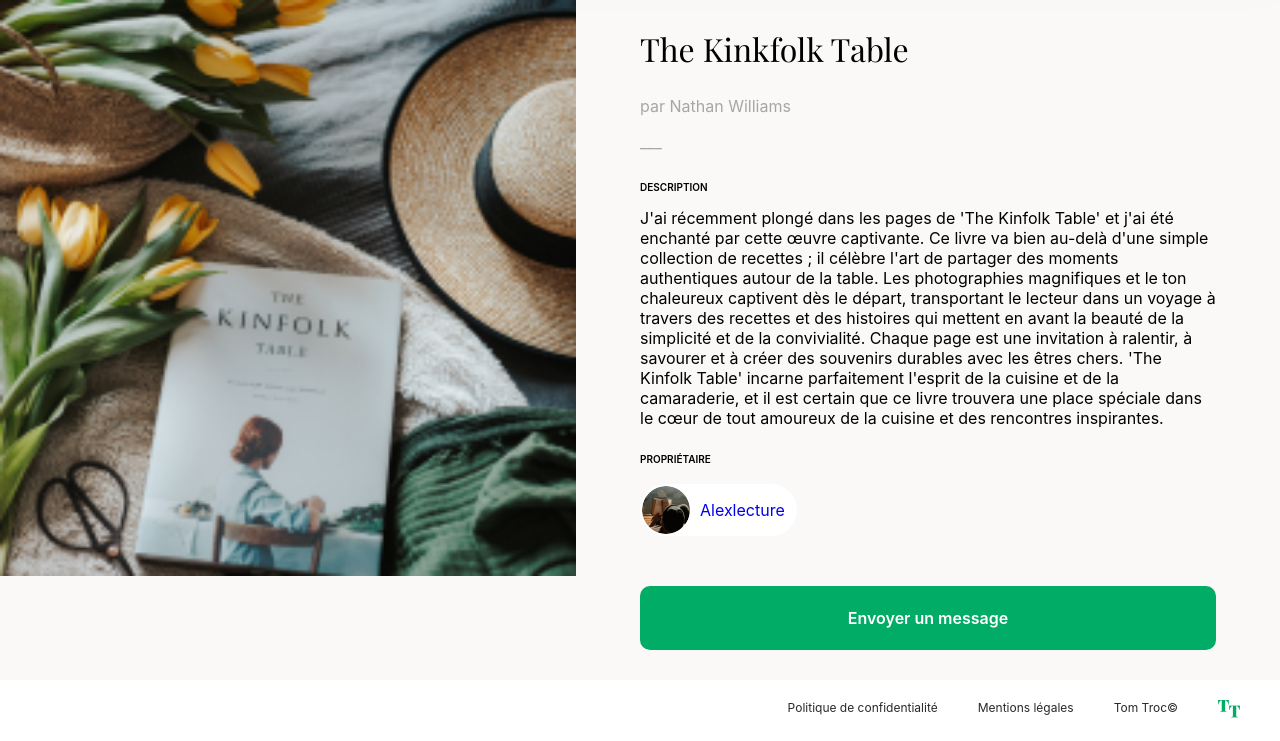
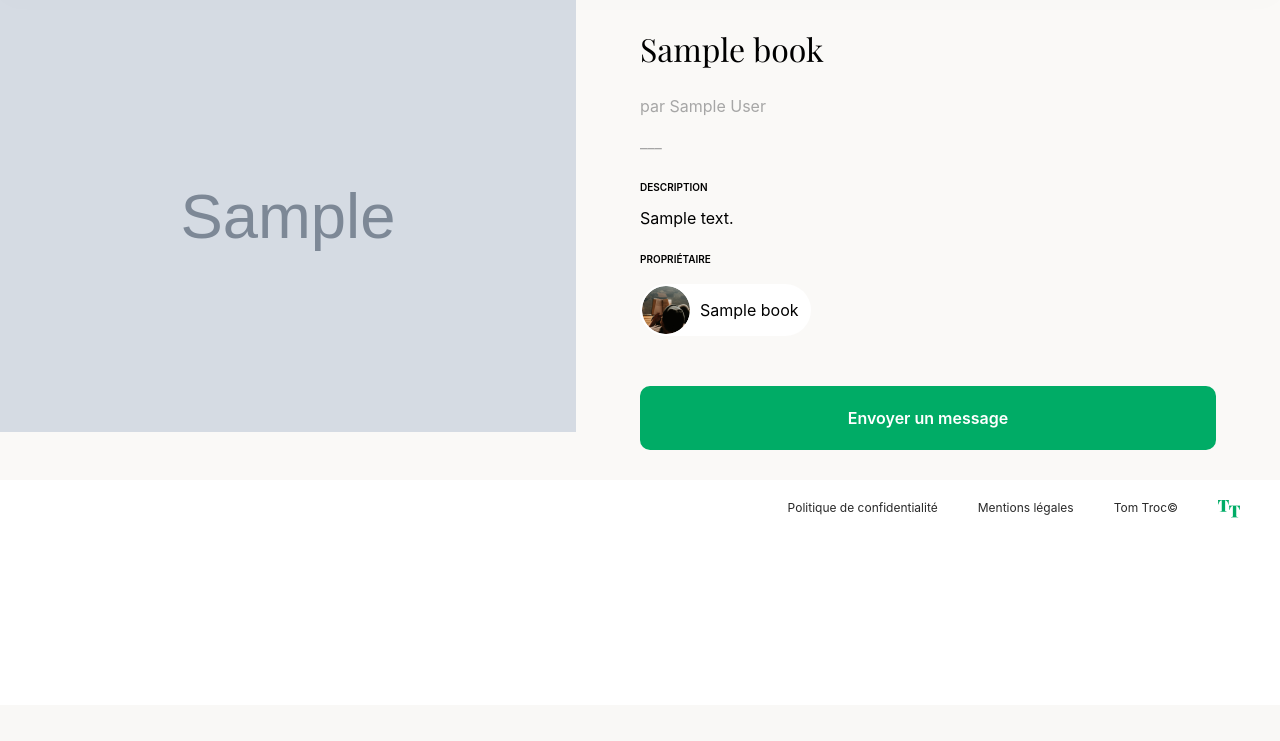
Before and after one commit to L-deathnotavailable/TomTrocsLivresP6, a PHP site: template views/templates/singleBook.php in a window 1280 px wide. Shown: the part 95-836 px from the top of the page. After the commit the page ends 613 px from the top, so only its background shows below. Run offline with PHP 8.4, Linux system fonts and the light colour scheme; the template is opened without the code that fills it: most values are stand-ins (such as "Sample title", 1, 10 or a date in 2020); grey boxes marked "Sample" are stand-in pictures; a stand-in replaces the project's code that opens the database connection.

Commit message:
SingleBook dynamique terminé

```diff
--- a/css/style.css
+++ b/css/style.css
@@ -385,7 +385,7 @@ h2{
   align-items: center;
   white-space: nowrap;
   background-color: #FFFFFF;
-
+  color: #000000;
   width: auto;
   margin: 20px 0 ;
   padding: 0 2px;
--- a/models/DBManager.php
+++ b/models/DBManager.php
@@ -7,6 +7,12 @@
  */
 class DBManager
 {
+    private $pdo;
+
+    public function getConnection() {
+        return $this->pdo;
+    }
+
     // Création d'une classe singleton qui permet de se connecter à la base de données.
     // On crée une instance de la classe DBConnect qui permet de se connecter à la base de données.
     private static $instance;
--- a/views/templates/singleBook.php
+++ b/views/templates/singleBook.php
@@ -1,32 +1,27 @@
+<?php /**@var Book $book */ ?>
 <section class="SingleBook_details">
 
     <div class="book-details-illustration">
-        <img src="books/images/TheKinfolkTable.png" alt="title Book">
+        <img src="books/images/<?php echo $book->getImage(); ?>" alt="<?php echo $book->getTitle(); ?>">
     </div>
 
     <div class="book-details-text">
         <div class="header-book-details-text">
-            <h2 class="book-details-title">The Kinkfolk Table</h2>
-            <p class="book-details-author">par Nathan Williams</p>
+            <h2 class="book-details-title"><?php echo $book->getTitle(); ?></h2>
+            <p class="book-details-author">par <?php echo $book->getAuthor(); ?></p>
             <div class="book-details-separator">___</div>
         </div>
 
         <div class="book-details-description">
             <p class="book-details-subtitle">DESCRIPTION</p>
-            <p class="book-details-description-text">J'ai récemment plongé dans les pages de 'The Kinfolk Table' et j'ai été enchanté par cette œuvre captivante.
-                Ce livre va bien au-delà d'une simple collection de recettes ; il célèbre l'art de partager des moments authentiques autour de la table.
-                Les photographies magnifiques et le ton chaleureux captivent dès le départ, transportant le lecteur dans un voyage à travers des recettes
-                et des histoires qui mettent en avant la beauté de la simplicité et de la convivialité.
-                Chaque page est une invitation à ralentir, à savourer et à créer des souvenirs durables avec les êtres chers.
-                'The Kinfolk Table' incarne parfaitement l'esprit de la cuisine et de la camaraderie, et il est certain que ce livre trouvera une place
-                spéciale dans le cœur de tout amoureux de la cuisine et des rencontres inspirantes.</p>
+            <p class="book-details-description-text"><?php echo $book->getDescription(); ?></p>
         </div>
 
         <div class="book-details-owner">
             <p class="book-details-subtitle">PROPRIÉTAIRE</p>
             <a class="book-details-owner-photo" href="#">
                 <img src="UserImages/Alexlecture.png" alt="Alexlecture user image">
-                <p>Alexlecture</p>
+                <p><?php echo $book->getSellerName(); ?></p>
             </a>
         </div>
         <details class="book-details-contact">
```
Also changed, not shown: controllers/BooksController.php (+11 -2 lines), models/Managers/BookManager.php (+11 -0 lines).
